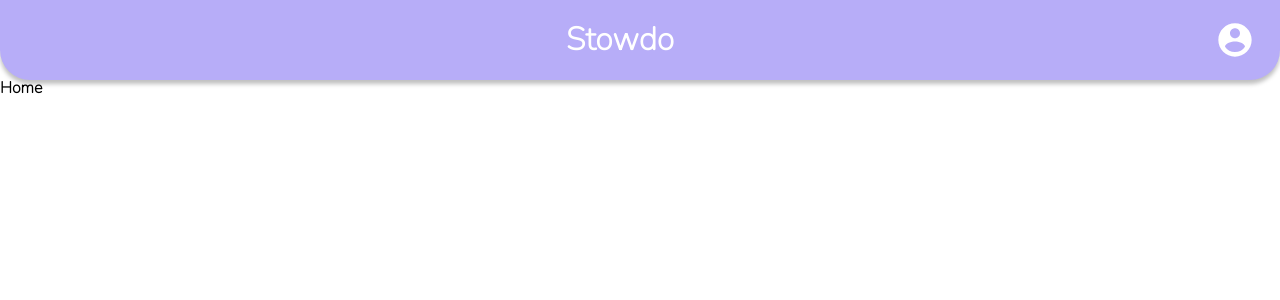
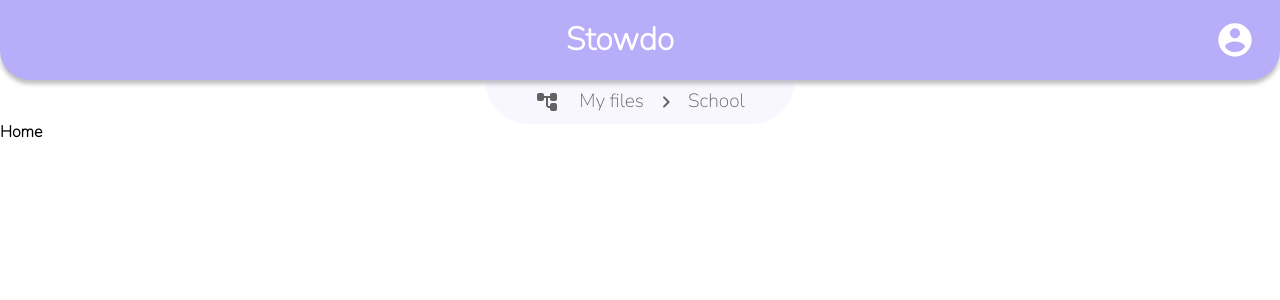
Before and after one commit to Stowdo/frontend, a React (Create React App) app: page / in a window 1280 px wide. Shown: the top 300 px of the page. Built offline with nearby package versions, Linux system fonts and the light colour scheme.

Commit message:
[shared] add FileTree component

```diff
--- a/src/pages/Home.js
+++ b/src/pages/Home.js
@@ -1,11 +1,14 @@
 import React from 'react'
 
 import StaticHeader from '../shared/StaticHeader'
+import FileTree from '../shared/FileTree'
+
 
 function Home() {
     return (
-        <div className='Home'>
+        <div>
             <StaticHeader />
+            <FileTree />
             <h1>Home</h1>
         </div>
     )
--- /dev/null
+++ b/src/shared/FileTree.js
@@ -0,0 +1,21 @@
+import React from 'react'
+
+import { ReactComponent as TreeLogo } from '../shapes/tree.svg'
+import { ReactComponent as RightArrow } from '../shapes/right.svg'
+
+import './FileTree.scss'
+
+function FileTree() {
+    return (
+        <div className='FileTree'>
+            <div className='FileTree__inner'>
+                <TreeLogo className='FileTree__icon' />
+                <p className='FileTree__path'>My files</p>
+                <RightArrow className='FileTree__separator' />
+                <p className='FileTree__path'>School</p>
+            </div>
+        </div>
+    )
+}
+
+export default FileTree
--- /dev/null
+++ b/src/shared/FileTree.scss
@@ -0,0 +1,31 @@
+@import '../styles/main';
+
+.FileTree {
+    display: flex;
+    justify-content: center;
+    align-items: center;
+
+    &__inner {
+        display: flex;
+        justify-content: center;
+        align-items: center;
+        background-color: $color-secondary;
+        padding: 10px 50px;
+        border-radius: 0 0 100px 100px;
+    }
+
+    &__icon {
+        fill: $color-foreground-dark;
+        margin-right: 20px;
+    }
+
+    &__separator {
+        fill: $color-foreground-dark;
+        margin: 0 10px;
+    }
+
+    &__path {
+        color: $color-foreground-dark;
+        font-size: 1.2em;
+    }
+}
```
Also changed, not shown: src/shapes/next.svg (added), src/shapes/right.svg (added).
